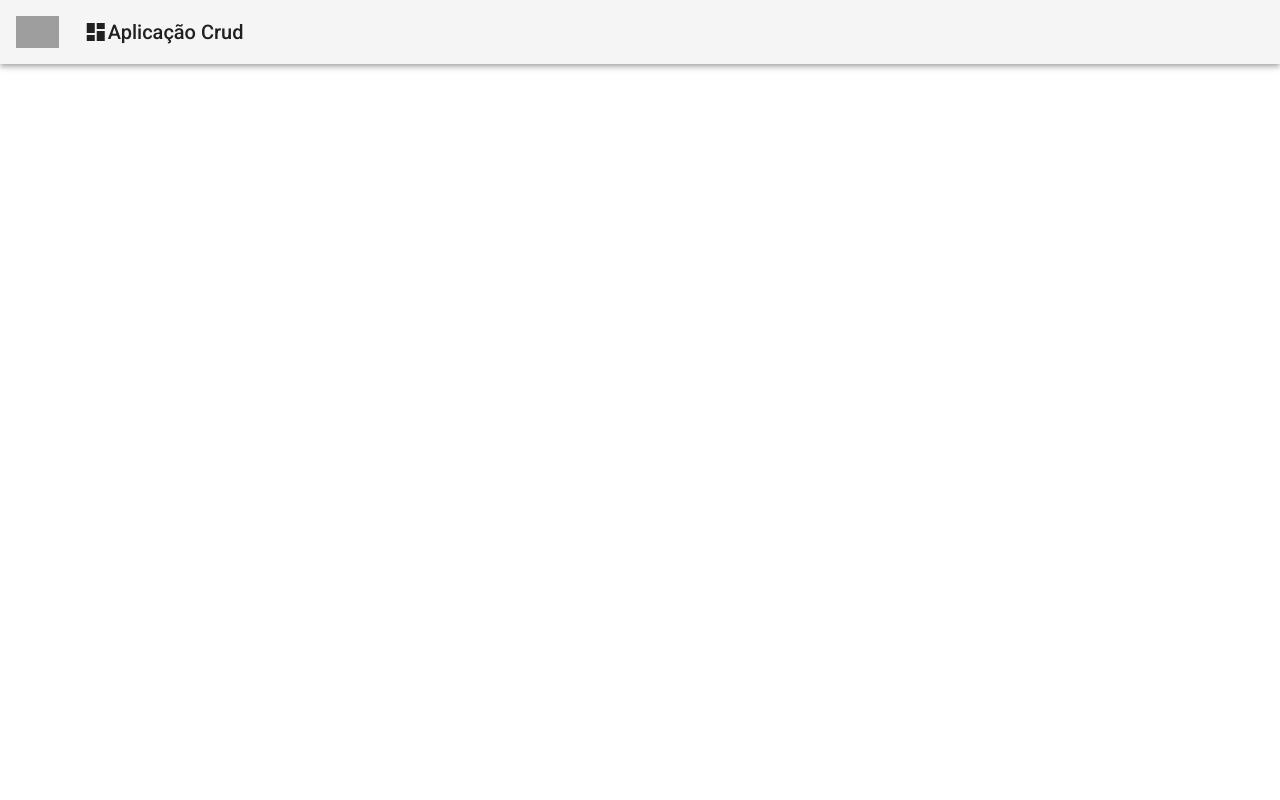
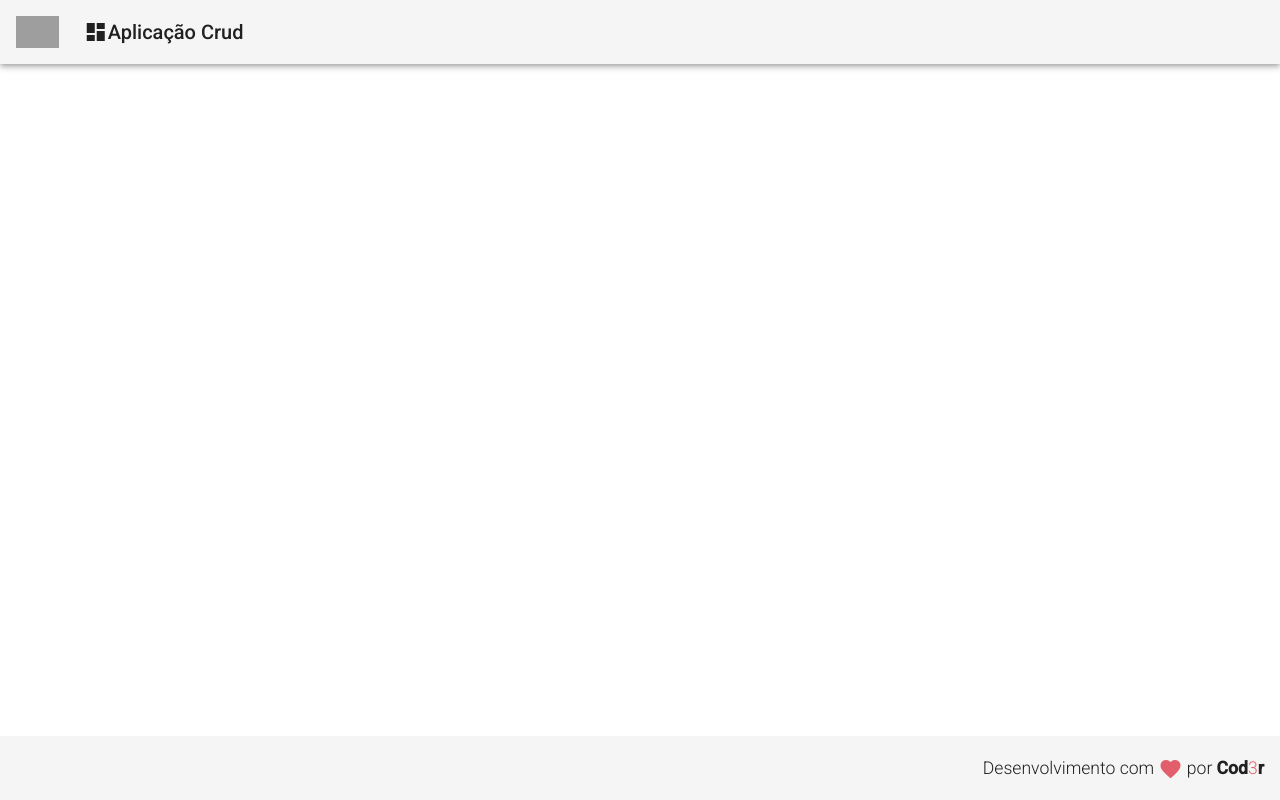
Before and after one commit to eduardocarvalhojunior/Projeto_Angular, an Angular app in the folder frontend/: page / in a window 1280 px wide. Built offline with nearby package versions, Linux system fonts and the light colour scheme; grey boxes are pictures that could not be loaded.

Commit message:
Inserindo e Estilizando Footer

```diff
--- a/frontend/src/app/app.component.html
+++ b/frontend/src/app/app.component.html
@@ -1 +1,2 @@
 <app-header></app-header>
+<app-footer></app-footer>
--- a/frontend/src/app/app.module.ts
+++ b/frontend/src/app/app.module.ts
@@ -7,11 +7,13 @@
 import { HeaderComponent } from './components/template/header/header.component';
 
 import { MatToolbarModule } from '@angular/material/toolbar';
+import { FooterComponent } from './components/template/footer/footer.component';
 
 @NgModule({
   declarations: [
     AppComponent,
-    HeaderComponent
+    HeaderComponent,
+    FooterComponent
   ],
   imports: [
     BrowserModule,
--- /dev/null
+++ b/frontend/src/app/components/template/footer/footer.component.css
@@ -0,0 +1,13 @@
+.footer {
+    position: fixed;
+    bottom: 0;
+
+    display: flex;
+    justify-content: flex-end;
+
+}
+
+.footer span {
+    font-size:1.1rem;
+    font-weight: 300;
+}
--- /dev/null
+++ b/frontend/src/app/components/template/footer/footer.component.html
@@ -0,0 +1,9 @@
+<mat-toolbar class="footer">
+    <span>
+        Desenvolvimento com
+        <i class="material-icons red v-middle">
+            favorite
+        </i>
+        por <strong>Cod<span class="red">3</span>r</strong>
+    </span>
+</mat-toolbar>
--- /dev/null
+++ b/frontend/src/app/components/template/footer/footer.component.ts
@@ -0,0 +1,15 @@
+import { Component, OnInit } from '@angular/core';
+
+@Component({
+  selector: 'app-footer',
+  templateUrl: './footer.component.html',
+  styleUrls: ['./footer.component.css']
+})
+export class FooterComponent implements OnInit {
+
+  constructor() { }
+
+  ngOnInit(): void {
+  }
+
+}
--- a/frontend/src/app/components/template/header/header.component.html
+++ b/frontend/src/app/components/template/header/header.component.html
@@ -1,7 +1,7 @@
 <mat-toolbar class="header mat-elevation-z4">
     <span>
         <a>
-            <img class="logo" src="/frontend/src/assets/img/jokenpo.jpg" alt="Logo">
+            <img class="logo" src="/frontend/src/assets/img/sw.png" alt="Logo">
         </a>
     </span>
     <span class="title-group">
--- a/frontend/src/styles.css
+++ b/frontend/src/styles.css
@@ -2,3 +2,11 @@
 
 html, body { height: 100%; }
 body { margin: 0; font-family: Roboto, "Helvetica Neue", sans-serif; }
+
+.red {
+    color: rgb(227, 94, 107);
+}
+
+.v-middle {
+    vertical-align: middle;
+}
```
Also changed, not shown: frontend/src/assets/img/sw.png (added).
